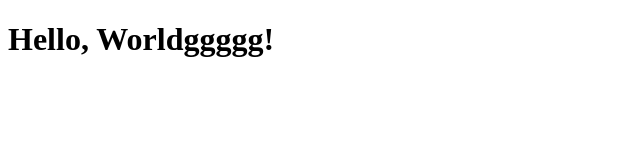
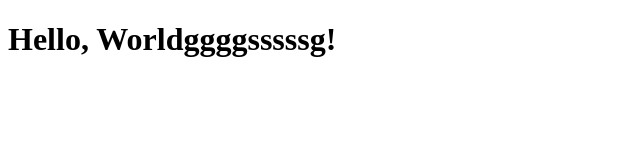
Before and after one commit to aonaons/aonaons.github.io, a plain HTML site: page index.html in a window 1280 px wide. Shown: the whole page, without its empty margins (0-640 px from the left). Drawn offline with Linux system fonts and the light colour scheme.

Commit message:
Update index.html

```diff
--- a/index.html
+++ b/index.html
@@ -6,6 +6,6 @@
     <title>Document</title>
 </head>
 <body>
-    <h1>Hello, Worldggggg!</h1>
+    <h1>Hello, Worldggggsssssg!</h1>
 </body>
 </html>
```
